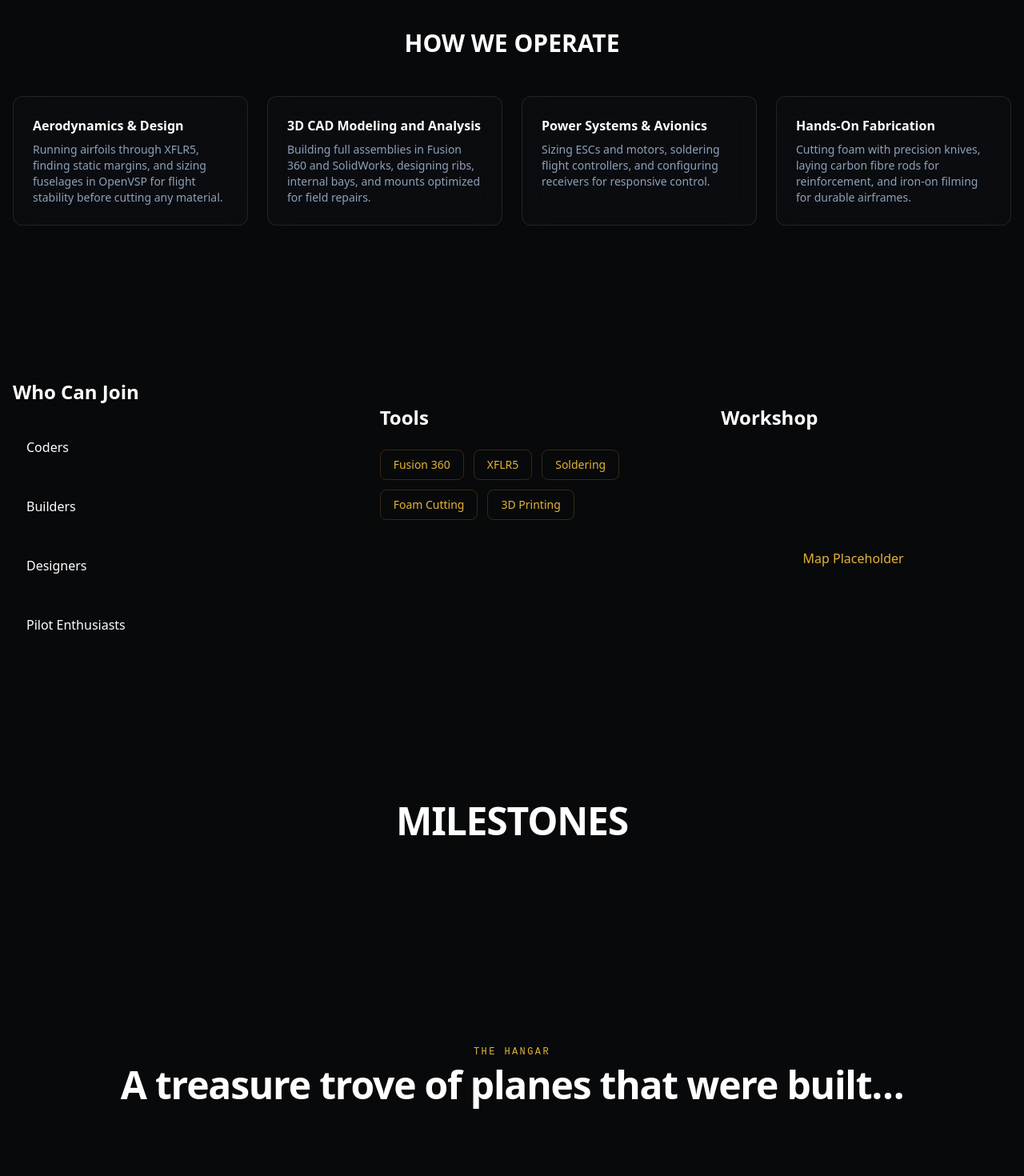
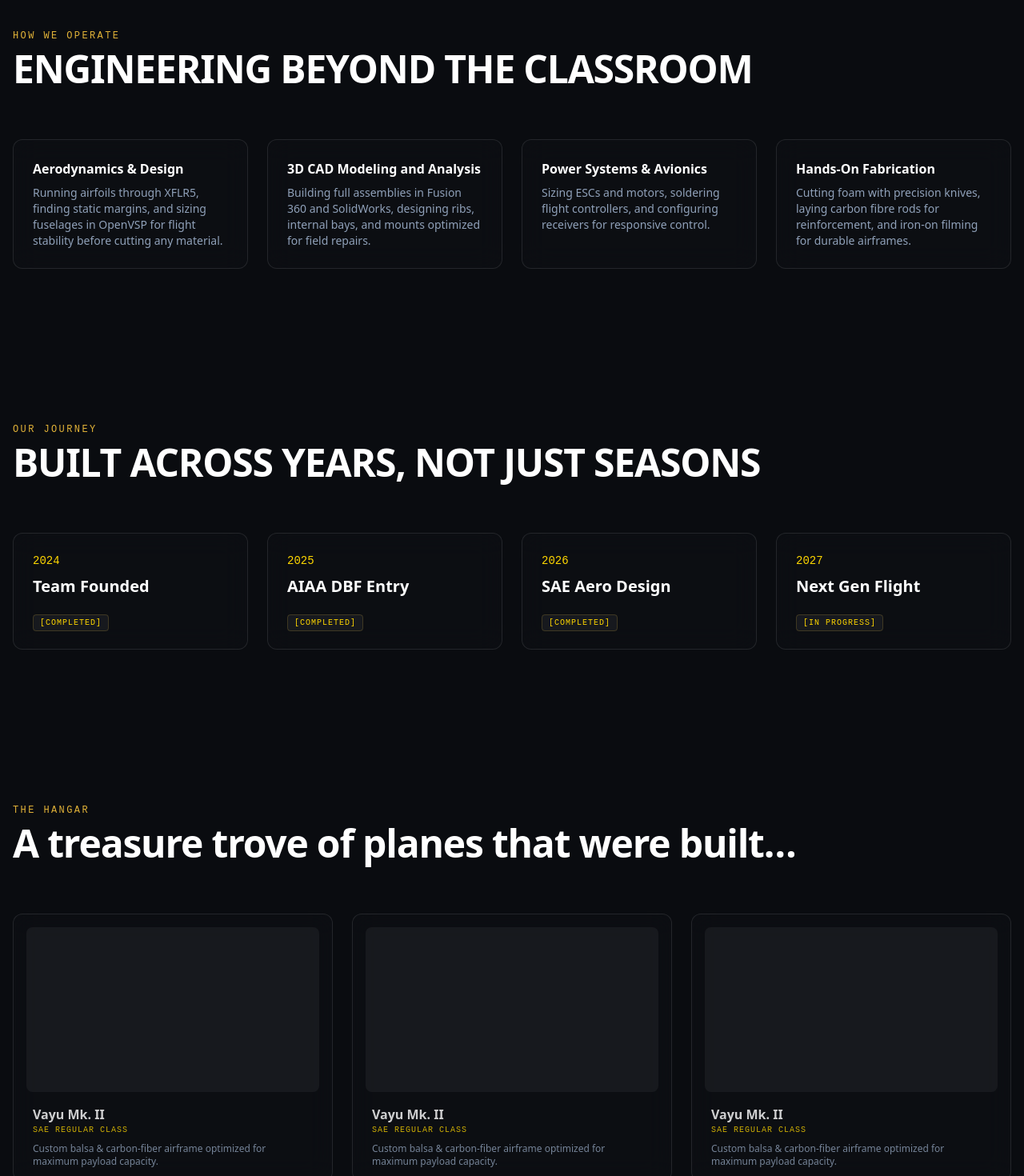
Before and after one commit to Preranask17/garuthmaan, a Next.js app: page / in a window 1280 px wide. Shown: the part 860-2330 px from the top of the page at 80% size. Built offline with nearby package versions, Linux system fonts and the light colour scheme.

Commit message:
Fixed missing ScrollAircraftBackground reference error

```diff
--- a/src/app/page.tsx
+++ b/src/app/page.tsx
@@ -1,54 +1,19 @@
-import Header from "@/components/Header";
-import ScrollAircraftBackground from "@/components/ScrollAircraftBackground";
-import Hero from "@/components/Hero";
-import About from "@/components/About";
-import Milestones from "@/components/Milestones";
-import Hangar from "@/components/Hangar";
-import Blogs from "@/components/Blogs";
-import Contact from "@/components/Contact";
+import Header from '@/components/Header';
+import ScrollAircraftBackground from '@/components/ScrollAircraftBackground';
+import Hero from '@/components/Hero';
+import About from '@/components/About';
+import Milestones from '@/components/Milestones';
+import Hangar from '@/components/Hangar';
+import Blogs from '@/components/Blogs';
+import Contact from '@/components/Contact';
 
 export default function Home() {
   return (
-    <main className="relative bg-[#08090B] text-white">
+    <main className="bg-[#0A0C10] text-white min-h-screen relative overflow-x-hidden">
       <ScrollAircraftBackground />
-
       <div className="relative z-10">
-        <Header />
-
-        {/* HERO SECTION */}
-        <section className="min-h-screen flex flex-col items-center justify-center text-center px-4 pt-20">
-          <div className="eyebrow mb-4">Students First. Hardware Always.</div>
-          <h1 className="text-3xl sm:text-5xl font-bold tracking-tight text-white mb-6 max-w-3xl">ENGINEERING BEYOND THE CLASSROOM</h1>
-          <p className="text-slate-400 text-sm sm:text-base leading-relaxed max-w-2xl mb-10">We are a collective of engineering students across different branches with an inordinate passion for flight. We design, test, break, and fly custom RC aircraft—learning practical engineering by actually doing it.</p>
-          <div className="flex gap-4">
-            <button className="btn-gold">Explore Our Work</button>
-            <button className="btn-glass">Meet the Team</button>
-          </div>
-        </section>
-
-        {/* HOW WE OPERATE */}
-        <section className="py-24 px-4 max-w-7xl mx-auto">
-          <h3 className="text-3xl font-bold text-white mb-12 text-center">HOW WE OPERATE</h3>
-          <div className="grid md:grid-cols-4 gap-6">
-            <div className="glass-panel p-6">
-              <h4 className="font-bold mb-2">Aerodynamics & Design</h4>
-              <p className="text-slate-400 text-sm">Running airfoils through XFLR5, finding static margins, and sizing fuselages in OpenVSP for flight stability before cutting any material.</p>
-            </div>
-            <div className="glass-panel p-6">
-              <h4 className="font-bold mb-2">3D CAD Modeling and Analysis</h4>
-              <p className="text-slate-400 text-sm">Building full assemblies in Fusion 360 and SolidWorks, designing ribs, internal bays, and mounts optimized for field repairs.</p>
-            </div>
-            <div className="glass-panel p-6">
-              <h4 className="font-bold mb-2">Power Systems & Avionics</h4>
-              <p className="text-slate-400 text-sm">Sizing ESCs and motors, soldering flight controllers, and configuring receivers for responsive control.</p>
-            </div>
-            <div className="glass-panel p-6">
-              <h4 className="font-bold mb-2">Hands-On Fabrication</h4>
-              <p className="text-slate-400 text-sm">Cutting foam with precision knives, laying carbon fibre rods for reinforcement, and iron-on filming for durable airframes.</p>
-            </div>
-          </div>
-        </section>
-
+        <Header/>
+        <Hero/>
         <About/>
         <Milestones/>
         <Hangar/>
--- a/src/components/About.tsx
+++ b/src/components/About.tsx
@@ -1,68 +1,33 @@
 "use client";
 
-import React, { useState } from "react";
-import { motion, AnimatePresence } from "framer-motion";
+import React from "react";
+import { motion } from "framer-motion";
 
-const roles = [
-  { title: "Coders", desc: "Developing flight software & simulation." },
-  { title: "Builders", desc: "Airframe fabrication & composite layup." },
-  { title: "Designers", desc: "CAD, aerodynamics, and structural design." },
-  { title: "Pilot Enthusiasts", desc: "RC operations & flight testing." }
+const operations = [
+  { title: "Aerodynamics & Design", desc: "Running airfoils through XFLR5, finding static margins, and sizing fuselages in OpenVSP for flight stability before cutting any material." },
+  { title: "3D CAD Modeling and Analysis", desc: "Building full assemblies in Fusion 360 and SolidWorks, designing ribs, internal bays, and mounts optimized for field repairs." },
+  { title: "Power Systems & Avionics", desc: "Sizing ESCs and motors, soldering flight controllers, and configuring receivers for responsive control." },
+  { title: "Hands-On Fabrication", desc: "Cutting foam with precision knives, laying carbon fibre rods for reinforcement, and iron-on filming for durable airframes." }
 ];
 
-const tools = ["Fusion 360", "XFLR5", "Soldering", "Foam Cutting", "3D Printing"];
+export default function About() {
+  return (
+    <section id="about" className="py-24 px-4 max-w-7xl mx-auto">
+      <div className="eyebrow mb-2">HOW WE OPERATE</div>
+      <h2 className="text-3xl sm:text-5xl font-bold tracking-tight text-white mb-16">ENGINEERING BEYOND THE CLASSROOM</h2>
 
-const springTransition = { type: "spring", stiffness: 350, damping: 25 };
-
-const About = () => {
-  const [activeRole, setActiveRole] = useState<string | null>(null);
-
-  return (
-    <motion.section id="about" className="py-24 max-w-7xl mx-auto px-4">
-      <div className="grid grid-cols-1 md:grid-cols-3 gap-8">
-        {/* Role Checklist */}
-        <div className="space-y-4">
-          <h3 className="text-2xl font-bold text-white mb-6">Who Can Join</h3>
-          {roles.map(role => (
-            <motion.div key={role.title}>
-              <motion.button
-                onClick={() => setActiveRole(activeRole === role.title ? null : role.title)}
-                whileHover={{ scale: 1.025, y: -2 }}
-                whileTap={{ scale: 0.97 }}
-                transition={springTransition}
-                className={`w-full glass-card p-4 rounded-xl text-left border ${activeRole === role.title ? 'border-gold' : 'border-transparent'}`}
-              >
-                {role.title}
-              </motion.button>
-              <AnimatePresence>
-                {activeRole === role.title && (
-                  <motion.p initial={{ height: 0, opacity: 0 }} animate={{ height: 'auto', opacity: 1 }} className="text-sm text-slate-400 p-2 italic">{role.desc}</motion.p>
-                )}
-              </AnimatePresence>
-            </motion.div>
-          ))}
-        </div>
-
-        {/* Tools */}
-        <div className="glass-card rounded-3xl p-8">
-          <h3 className="text-2xl font-bold text-white mb-6">Tools</h3>
-          <div className="flex flex-wrap gap-3">
-            {tools.map(tool => (
-              <motion.div key={tool} whileHover={{ scale: 1.05 }} className="glass-card-gold px-4 py-2 rounded-lg text-sm text-gold border border-gold/20">
-                {tool}
-              </motion.div>
-            ))}
-          </div>
-        </div>
-
-        {/* Location */}
-        <div className="glass-card rounded-3xl p-8 flex flex-col justify-between">
-           <h3 className="text-2xl font-bold text-white">Workshop</h3>
-           <div className="h-40 glass-card-gold rounded-xl flex items-center justify-center text-gold">Map Placeholder</div>
-        </div>
+      <div className="grid md:grid-cols-4 gap-6">
+        {operations.map((op, i) => (
+          <motion.div
+            key={i}
+            whileHover={{ y: -5 }}
+            className="glass-panel p-6"
+          >
+            <h4 className="font-bold mb-2 text-white">{op.title}</h4>
+            <p className="text-slate-400 text-sm">{op.desc}</p>
+          </motion.div>
+        ))}
       </div>
-    </motion.section>
+    </section>
   );
-};
-
-export default About;
+}
--- a/src/components/Blogs.tsx
+++ b/src/components/Blogs.tsx
@@ -1,16 +1,50 @@
 "use client";
 
-import React from "react";
+import React, { useState, useEffect } from "react";
 import { motion } from "framer-motion";
 
-const Blogs = () => {
+const defaultGuides = [
+  {
+    title: "XFLR5 Airfoil Selection & Static Margin Guide",
+    tag: "AERODYNAMICS",
+    subtext: "How we calculate neutral points and size main wings before CAD modeling."
+  },
+  {
+    title: "Fusion 360 Airframe Modeling Checklist",
+    tag: "CAD & 3D",
+    subtext: "Designing ribs, internal bays, and spar slots optimized for quick field repairs."
+  },
+  {
+    title: "Maiden Flight & Power System Setup",
+    tag: "AVIONICS",
+    subtext: "ESCs sizing, motor thrust testing, and receiver config step-by-step."
+  }
+];
+
+export default function Blogs() {
+  const [guides] = useState(defaultGuides);
+
   return (
-    <section id="blogs" className="py-24 max-w-7xl mx-auto px-4">
-      <div className="eyebrow text-center mb-2">Open Notes for Fellow Builders</div>
-      <h3 className="text-3xl sm:text-5xl font-bold tracking-tight text-white text-center mb-8">THE AERO GUIDES & HANDBOOKS</h3>
-      <p className="text-slate-400 text-sm sm:text-base leading-relaxed text-center max-w-3xl mx-auto mb-16">Written by students, for anyone who wants to build. We document what works (and what crashed) so you don't have to start from scratch. Short, direct guides covering tail sizing, wing geometry, XFLR5 analysis, Fusion 360 airframe modeling, and maiden flight checklists.</p>
+    <section id="blogs" className="py-24 px-4 max-w-7xl mx-auto">
+      <div className="eyebrow text-center mb-2">OPEN NOTES FOR FELLOW BUILDERS</div>
+      <h2 className="text-3xl sm:text-4xl font-bold text-white text-center mb-8">THE AERO GUIDES & HANDBOOKS</h2>
+      <p className="text-slate-400 text-sm sm:text-base leading-relaxed text-center max-w-3xl mx-auto mb-16">
+        Written by students, for anyone who wants to build. We document what works (and what crashed) so you don't have to start from scratch. Short, direct guides covering tail sizing, wing geometry, XFLR5 analysis, Fusion 360 airframe modeling, and maiden flight checklists.
+      </p>
+
+      <div className="grid grid-cols-1 md:grid-cols-3 gap-6">
+        {guides.map((guide, i) => (
+          <motion.div
+            key={i}
+            whileHover={{ y: -4, scale: 1.02 }}
+            className="glass-panel p-6 flex flex-col"
+          >
+            <span className="text-[10px] font-mono tracking-widest text-[#FFD700] mb-3 inline-block">[{guide.tag}]</span>
+            <h4 className="font-bold text-white mb-3 text-lg">{guide.title}</h4>
+            <p className="text-slate-400 text-sm flex-grow">{guide.subtext}</p>
+          </motion.div>
+        ))}
+      </div>
     </section>
   );
-};
-
-export default Blogs;
+}
--- a/src/components/Footer.tsx
+++ b/src/components/Footer.tsx
@@ -1,4 +1,4 @@
 "use client";
 import React from "react";
-const Footer = () => <footer className="py-12 text-center text-slate-500">Footer content</footer>;
+const Footer = () => <footer className="py-12 text-center text-slate-500">© Team Garuthmaan</footer>;
 export default Footer;
--- a/src/components/Hangar.tsx
+++ b/src/components/Hangar.tsx
@@ -1,15 +1,58 @@
 "use client";
 
-import React from "react";
-import { motion } from "framer-motion";
+import React, { useState } from "react";
+import { motion, AnimatePresence } from "framer-motion";
 
-const Hangar = () => {
+const aircraft = Array(6).fill({
+  name: "Vayu Mk. II",
+  tag: "SAE REGULAR CLASS",
+  desc: "Custom balsa & carbon-fiber airframe optimized for maximum payload capacity."
+});
+
+export default function Hangar() {
+  const [selected, setSelected] = useState<number | null>(null);
+
   return (
-    <section id="hangar" className="py-24 max-w-7xl mx-auto px-4">
-      <div className="eyebrow text-center mb-2">THE HANGAR</div>
-      <h3 className="text-3xl sm:text-5xl font-bold tracking-tight text-white text-center mb-16">A treasure trove of planes that were built…</h3>
+    <section id="hangar" className="py-24 px-4 max-w-7xl mx-auto">
+      <div className="eyebrow mb-2">THE HANGAR</div>
+      <h3 className="text-3xl sm:text-5xl font-bold tracking-tight text-white mb-16">A treasure trove of planes that were built…</h3>
+
+      <div className="grid grid-cols-1 sm:grid-cols-2 lg:grid-cols-3 gap-6">
+        {aircraft.map((item, i) => (
+          <motion.div
+            key={i}
+            whileHover={{ scale: 1.03 }}
+            className="glass-panel p-4 cursor-pointer group"
+            onClick={() => setSelected(i)}
+          >
+            <div className="aspect-video bg-white/5 rounded-lg mb-4" />
+            <motion.div
+              initial={{ opacity: 0.8, y: 0 }}
+              whileHover={{ opacity: 1, y: -4 }}
+              className="px-2"
+            >
+              <h4 className="font-bold text-white group-hover:text-[#FFD700] transition-colors">{item.name}</h4>
+              <p className="text-[#FFD700] text-[10px] uppercase font-mono tracking-widest mb-2">{item.tag}</p>
+              <p className="text-slate-400 text-xs">{item.desc}</p>
+            </motion.div>
+          </motion.div>
+        ))}
+      </div>
+
+      <AnimatePresence>
+        {selected !== null && (
+          <motion.div
+            initial={{ opacity: 0 }} animate={{ opacity: 1 }} exit={{ opacity: 0 }}
+            className="fixed inset-0 z-50 flex items-center justify-center p-4 bg-black/80 backdrop-blur-sm"
+            onClick={() => setSelected(null)}
+          >
+            <motion.div className="glass-panel p-12 max-w-2xl w-full" onClick={e => e.stopPropagation()}>
+              <h3 className="text-2xl font-bold mb-4">{aircraft[selected].name}</h3>
+              <p className="text-slate-400">Detailed build specifications go here...</p>
+            </motion.div>
+          </motion.div>
+        )}
+      </AnimatePresence>
     </section>
   );
-};
-
-export default Hangar;
+}
--- a/src/components/Hero.tsx
+++ b/src/components/Hero.tsx
@@ -5,15 +5,14 @@ import { motion } from "framer-motion";
 
 const Hero = () => {
   return (
-    <section className="relative min-h-screen flex items-center justify-center pt-20 px-4">
-      <motion.div
-        initial={{ opacity: 0, y: 20 }}
-        animate={{ opacity: 1, y: 0 }}
-        className="text-center z-10"
-      >
-        <div className="text-gold font-mono tracking-[0.5em] uppercase mb-4">Exploring New Frontiers</div>
-        <h1 className="text-7xl md:text-9xl font-black text-gold tracking-tighter">TEAM GARUTHMAAN</h1>
-      </motion.div>
+    <section className="min-h-screen flex flex-col items-center justify-center text-center px-4 pt-20">
+      <div className="eyebrow mb-4">Students First. Hardware Always.</div>
+      <h1 className="text-3xl sm:text-5xl font-bold tracking-tight text-white mb-6 max-w-3xl">ENGINEERING BEYOND THE CLASSROOM</h1>
+      <p className="text-slate-400 text-sm sm:text-base leading-relaxed max-w-2xl mb-10">We are a collective of engineering students across different branches with an inordinate passion for flight. We design, test, break, and fly custom RC aircraft—learning practical engineering by actually doing it.</p>
+      <div className="flex gap-4">
+        <button className="btn-gold">Explore Our Work</button>
+        <button className="btn-glass">Meet the Team</button>
+      </div>
     </section>
   );
 };
--- a/src/components/Milestones.tsx
+++ b/src/components/Milestones.tsx
@@ -3,12 +3,34 @@
 import React from "react";
 import { motion } from "framer-motion";
 
-const Milestones = () => {
+const milestones = [
+  { year: "2024", title: "Team Founded", status: "COMPLETED" },
+  { year: "2025", title: "AIAA DBF Entry", status: "COMPLETED" },
+  { year: "2026", title: "SAE Aero Design", status: "COMPLETED" },
+  { year: "2027", title: "Next Gen Flight", status: "IN PROGRESS" },
+];
+
+export default function Milestones() {
   return (
-    <section id="milestones" className="py-24 max-w-7xl mx-auto px-4">
-      <h3 className="text-3xl sm:text-5xl font-bold tracking-tight text-white mb-16 text-center">MILESTONES</h3>
+    <section id="milestones" className="py-24 px-4 max-w-7xl mx-auto">
+      <div className="eyebrow mb-2">OUR JOURNEY</div>
+      <h2 className="text-3xl sm:text-5xl font-bold tracking-tight text-white mb-16">BUILT ACROSS YEARS, NOT JUST SEASONS</h2>
+
+      <div className="grid grid-cols-1 sm:grid-cols-2 lg:grid-cols-4 gap-6">
+        {milestones.map((m, i) => (
+          <motion.div
+            key={i}
+            whileHover={{ y: -4, scale: 1.02 }}
+            className="glass-panel p-6"
+          >
+            <div className="text-[#FFD700] font-mono text-sm mb-2">{m.year}</div>
+            <h3 className="text-xl font-bold mb-4">{m.title}</h3>
+            <span className="text-[10px] font-mono tracking-widest bg-white/5 border border-gold/20 text-[#FFD700] px-2 py-1 rounded">
+              [{m.status}]
+            </span>
+          </motion.div>
+        ))}
+      </div>
     </section>
   );
-};
-
-export default Milestones;
+}
```
Also changed, not shown: src/components/Contact.tsx (+30 -19 lines).
